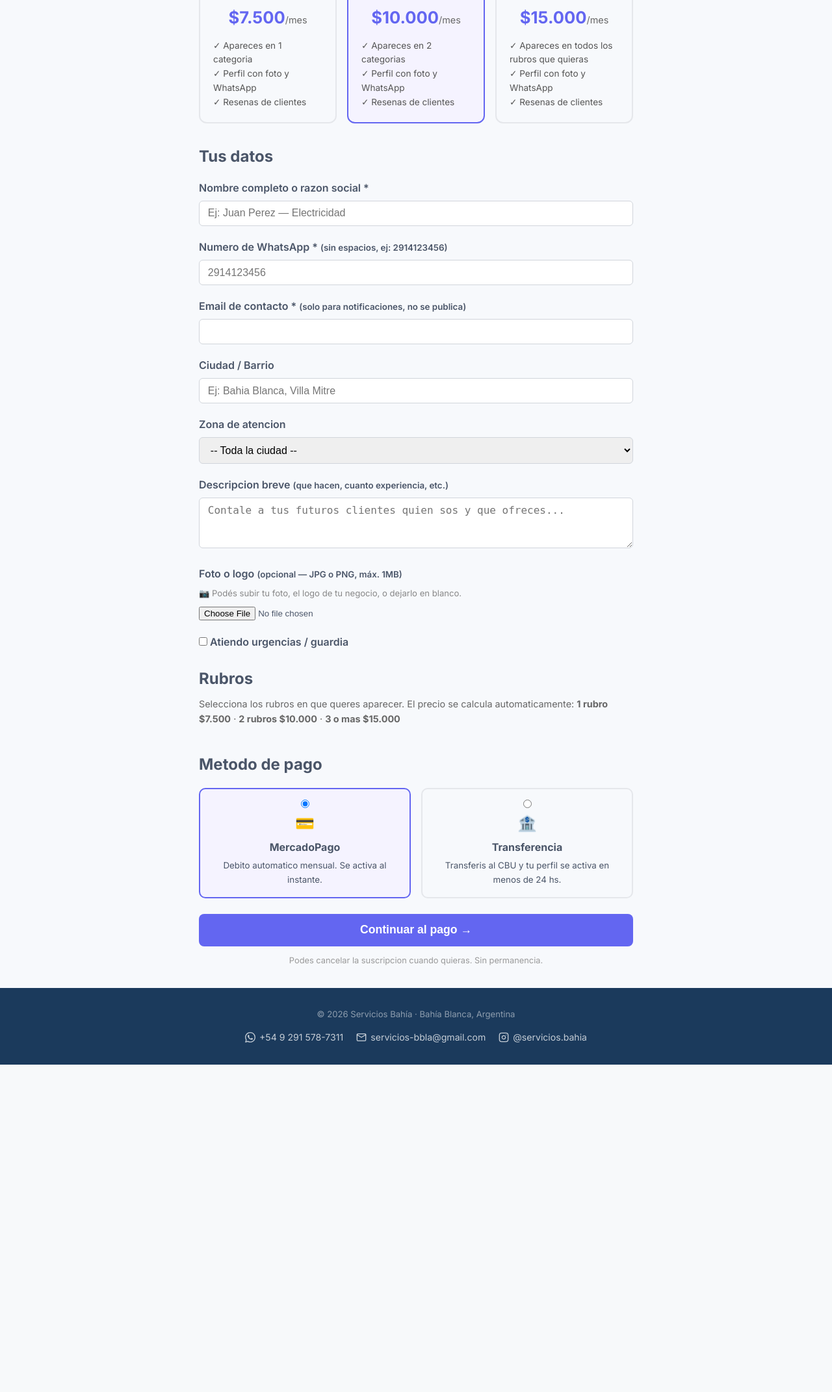
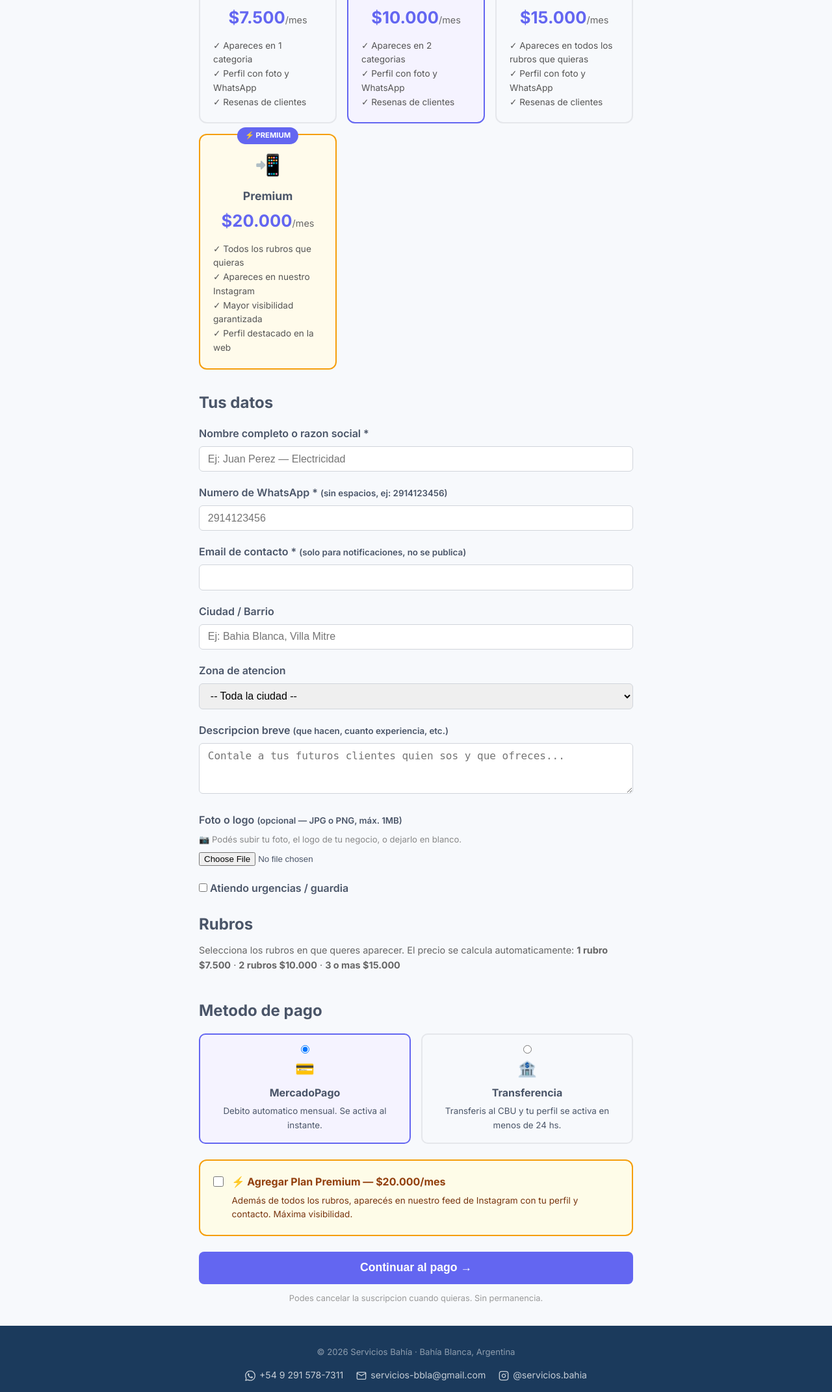
Before and after one commit to LeandroFrattini/serviciosbahia-web, a Django app: page /unete/ in a window 1280 px wide. Shown: the part 346-2489 px from the top of the page at 65% size. Before the commit the page ends 1985 px from the top, so only its background shows below. Run offline with Django 5.2, Linux system fonts and the light colour scheme; data that the repository does not hold is empty.

Commit message:
cambios piola

```diff
--- a/profesionales/models.py
+++ b/profesionales/models.py
@@ -102,10 +102,13 @@ class Resena(models.Model):
 PRECIO_1_RUBRO = 7500
 PRECIO_2_RUBROS = 10000
 PRECIO_MAS_RUBROS = 15000
+PRECIO_PREMIUM = 20000
 PRECIO_CLASIFICADO_SEMANA = 2500
 
 
-def calcular_precio_profesional(cantidad_rubros):
+def calcular_precio_profesional(cantidad_rubros, premium=False):
+    if premium:
+        return PRECIO_PREMIUM
     if cantidad_rubros == 1:
         return PRECIO_1_RUBRO
     elif cantidad_rubros == 2:
@@ -119,6 +122,7 @@ class Suscripcion(models.Model):
         ('1_rubro', '1 rubro - $7.500/mes'),
         ('2_rubros', '2 rubros - $10.000/mes'),
         ('mas_rubros', '3 o mas rubros - $15.000/mes'),
+        ('premium', 'Premium - $20.000/mes (incluye Instagram)'),
     ]
     METODO_CHOICES = [
         ('mercadopago', 'MercadoPago'),
--- a/profesionales/templates/profesionales/unete.html
+++ b/profesionales/templates/profesionales/unete.html
@@ -41,6 +41,19 @@
         <li>Apareces en todos los rubros que quieras</li>
         <li>Perfil con foto y WhatsApp</li>
         <li>Resenas de clientes</li>
+      </ul>
+    </div>
+
+    <div class="plan-card plan-premium" id="plan-premium">
+      <div class="plan-badge plan-badge-premium">⚡ PREMIUM</div>
+      <div class="plan-icono">📲</div>
+      <div class="plan-nombre">Premium</div>
+      <div class="plan-precio">$20.000<span>/mes</span></div>
+      <ul class="plan-features">
+        <li>Todos los rubros que quieras</li>
+        <li>Apareces en nuestro Instagram</li>
+        <li>Mayor visibilidad garantizada</li>
+        <li>Perfil destacado en la web</li>
       </ul>
     </div>
 
@@ -141,6 +154,17 @@
       </label>
     </div>
 
+    <!-- PLAN PREMIUM -->
+    <div id="premium-addon" style="background:#fefce8;border:2px solid #f59e0b;border-radius:12px;padding:1.25rem;margin-bottom:1.5rem;">
+      <label style="display:flex;align-items:flex-start;gap:.75rem;cursor:pointer;">
+        <input type="checkbox" name="plan_premium" id="plan_premium" style="width:20px;height:20px;margin-top:2px;accent-color:#f59e0b;">
+        <div>
+          <strong style="color:#92400e;font-size:1rem;">⚡ Agregar Plan Premium — $20.000/mes</strong>
+          <p style="color:#78350f;font-size:.85rem;margin:.3rem 0 0;">Además de todos los rubros, aparecés en nuestro feed de Instagram con tu perfil y contacto. Máxima visibilidad.</p>
+        </div>
+      </label>
+    </div>
+
     <button type="submit" class="btn-primary" style="width:100%;font-size:1.1rem;padding:.9rem;">
       Continuar al pago →
     </button>
@@ -153,6 +177,8 @@
 
 <style>
 .plan-card{border:2px solid #e5e7eb;border-radius:12px;padding:1.25rem;text-align:center;position:relative;}
+.plan-card.plan-premium{border-color:#f59e0b;background:#fffbeb;}
+.plan-badge-premium{background:#f59e0b;color:#78350f;}
 .plan-card.plan-popular{border-color:#6366f1;background:#f5f3ff;}
 .plan-badge{position:absolute;top:-12px;left:50%;transform:translateX(-50%);background:#6366f1;color:#fff;font-size:.7rem;font-weight:700;padding:.25rem .75rem;border-radius:99px;}
 .plan-icono{font-size:2rem;margin-bottom:.5rem;}
--- a/profesionales/views.py
+++ b/profesionales/views.py
@@ -15,7 +15,7 @@ from django.views.decorators.http import require_POST
 from .models import (
     Aviso, CategoriaAviso, FotoAviso, Profesional, Resena, Rubro,
     Suscripcion, Zona, calcular_precio_profesional,
-    PRECIO_1_RUBRO, PRECIO_2_RUBROS, PRECIO_MAS_RUBROS, PRECIO_CLASIFICADO_SEMANA,
+    PRECIO_1_RUBRO, PRECIO_2_RUBROS, PRECIO_MAS_RUBROS, PRECIO_CLASIFICADO_SEMANA, PRECIO_PREMIUM,
 )
 
 logger = logging.getLogger(__name__)
@@ -121,6 +121,7 @@ def unete(request):
         '1': PRECIO_1_RUBRO,
         '2': PRECIO_2_RUBROS,
         'mas': PRECIO_MAS_RUBROS,
+        'premium': PRECIO_PREMIUM,
     }
 
     if request.method == 'POST':
@@ -132,6 +133,7 @@ def unete(request):
         rubros_ids = request.POST.getlist('rubros')
         atiende_urgencias = request.POST.get('atiende_urgencias') == 'on'
         metodo_pago = request.POST.get('metodo_pago', 'mercadopago')
+        es_premium = request.POST.get('plan_premium') == 'on'
         zona_id = request.POST.get('zona')
         foto = request.FILES.get('foto')
 
@@ -155,9 +157,11 @@ def unete(request):
             })
 
         cantidad_rubros = len(rubros_ids)
-        precio = calcular_precio_profesional(cantidad_rubros)
+        precio = calcular_precio_profesional(cantidad_rubros, premium=es_premium)
 
-        if cantidad_rubros == 1:
+        if es_premium:
+            plan = 'premium'
+        elif cantidad_rubros == 1:
             plan = '1_rubro'
         elif cantidad_rubros == 2:
             plan = '2_rubros'
--- a/static/style.css
+++ b/static/style.css
@@ -670,7 +670,7 @@ footer {
 .pro-card {
     background: white;
     border-radius: 18px;
-    padding: 30px 25px;
+    padding: 35px 28px;
     box-shadow: 0 4px 15px rgba(0,0,0,0.05);
     transition: all 0.3s ease;
     display: flex;
@@ -687,9 +687,9 @@ footer {
 }
 
 .pro-card-foto {
-    width: 120px;
-    height: 120px;
-    border-radius: 14px;
+    width: 150px;
+    height: 150px;
+    border-radius: 16px;
     object-fit: cover;
     border: 3px solid #F7F9FC;
     margin: 0 auto;
@@ -697,14 +697,14 @@ footer {
 }
 
 .pro-card-foto-placeholder {
-    width: 120px;
-    height: 120px;
-    border-radius: 14px;
+    width: 150px;
+    height: 150px;
+    border-radius: 16px;
     background: #E8F4FD;
     display: flex;
     align-items: center;
     justify-content: center;
-    font-size: 2.5rem;
+    font-size: 3rem;
     margin: 0 auto;
 }
 
```
